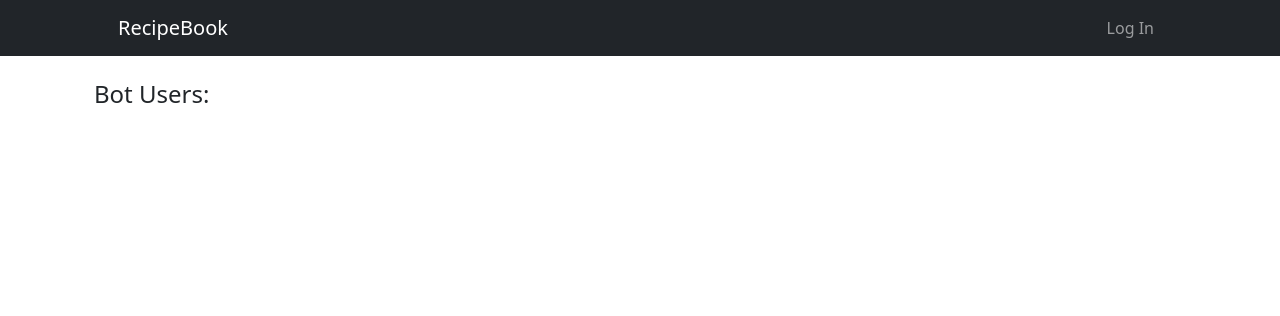
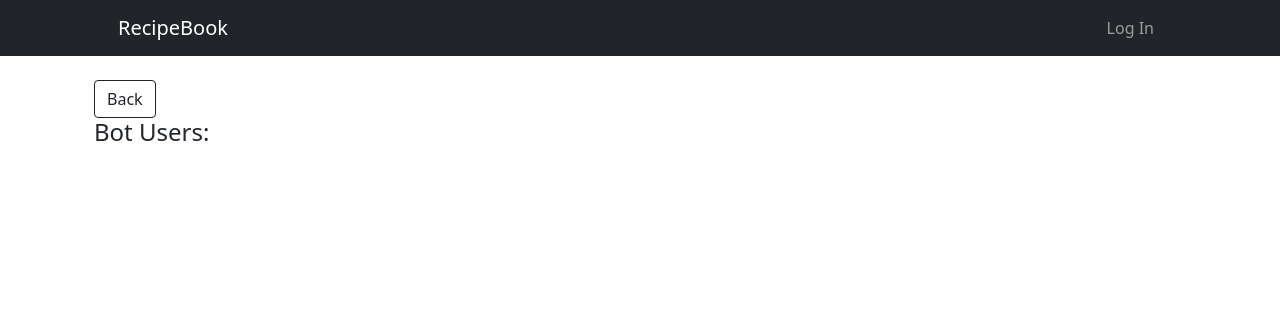
Before and after one commit to margo-dubovik/recipe-book, a Django app: page /admin-panel/bot-users in a window 1280 px wide. Shown: the top 316 px of the page. Run offline with Django 4.2, Linux system fonts and the light colour scheme.

Commit message:
template for bot users list finished

```diff
--- a/recipebook/admin_panel/templates/admin_panel/bot_users_list.html
+++ b/recipebook/admin_panel/templates/admin_panel/bot_users_list.html
@@ -1,6 +1,7 @@
 {% extends 'admin_panel/base.html' %}
 {% block body %}
 <div class="container">
+  <a href="{% url 'home-view' %}" class="btn btn-outline-dark">Back</a>
   <h4>Bot Users:</h4>
     <ul class="list-group">
       {% for user in bot_users %}
```
